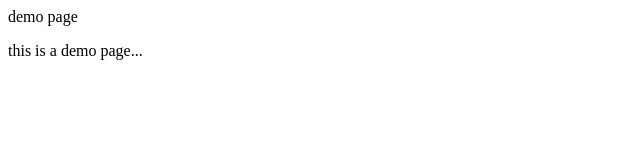
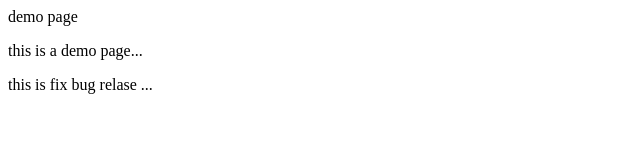
Before and after one commit to monk0/dmeo, a plain HTML site: page index.html in a window 1280 px wide. Shown: the whole page, without its empty margins (0-640 px from the left). Drawn offline with Linux system fonts and the light colour scheme.

Commit message:
update page dev01

```diff
--- a/index.html
+++ b/index.html
@@ -6,5 +6,6 @@
 	<body>
 	<p>demo page</p>
 	<p>this is a demo page...</p>
+	<p>this is fix bug relase ...</p>
 	</body>
 </html>
```
